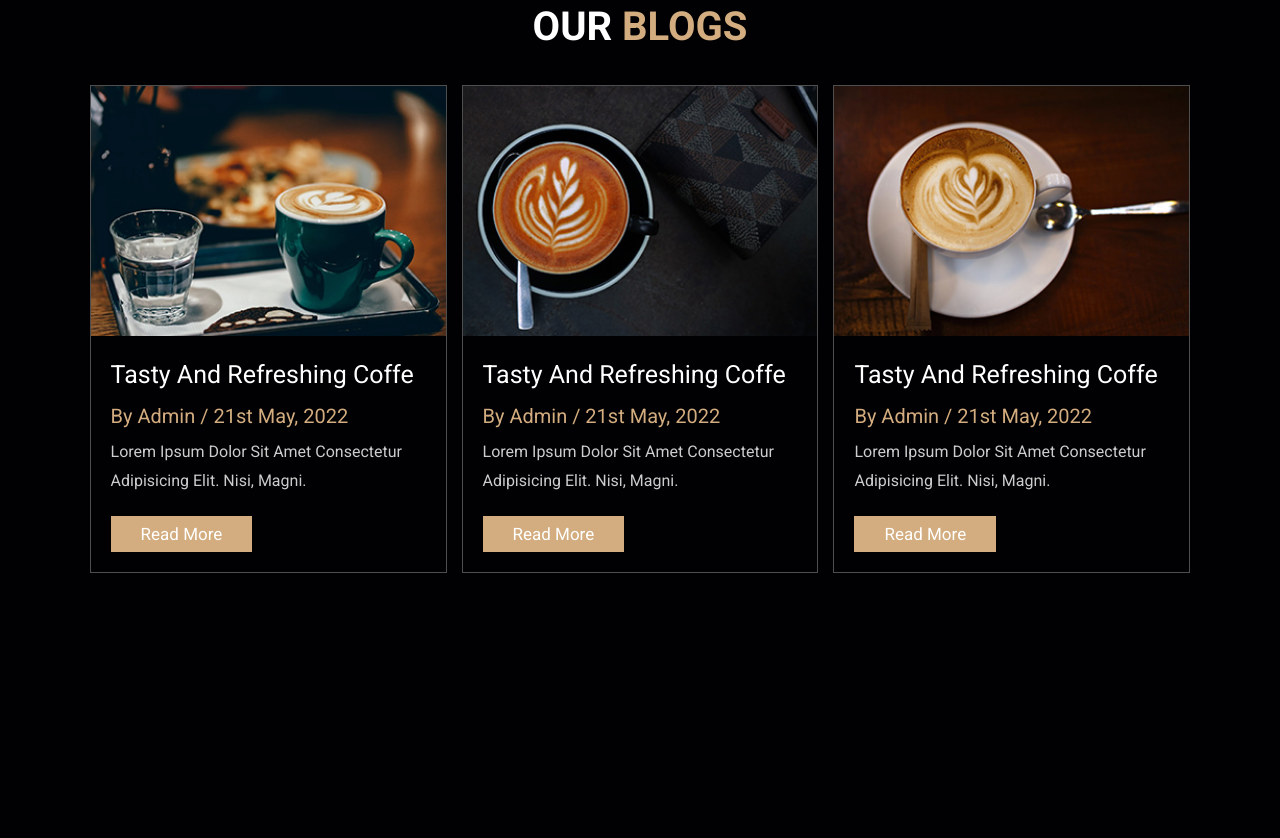
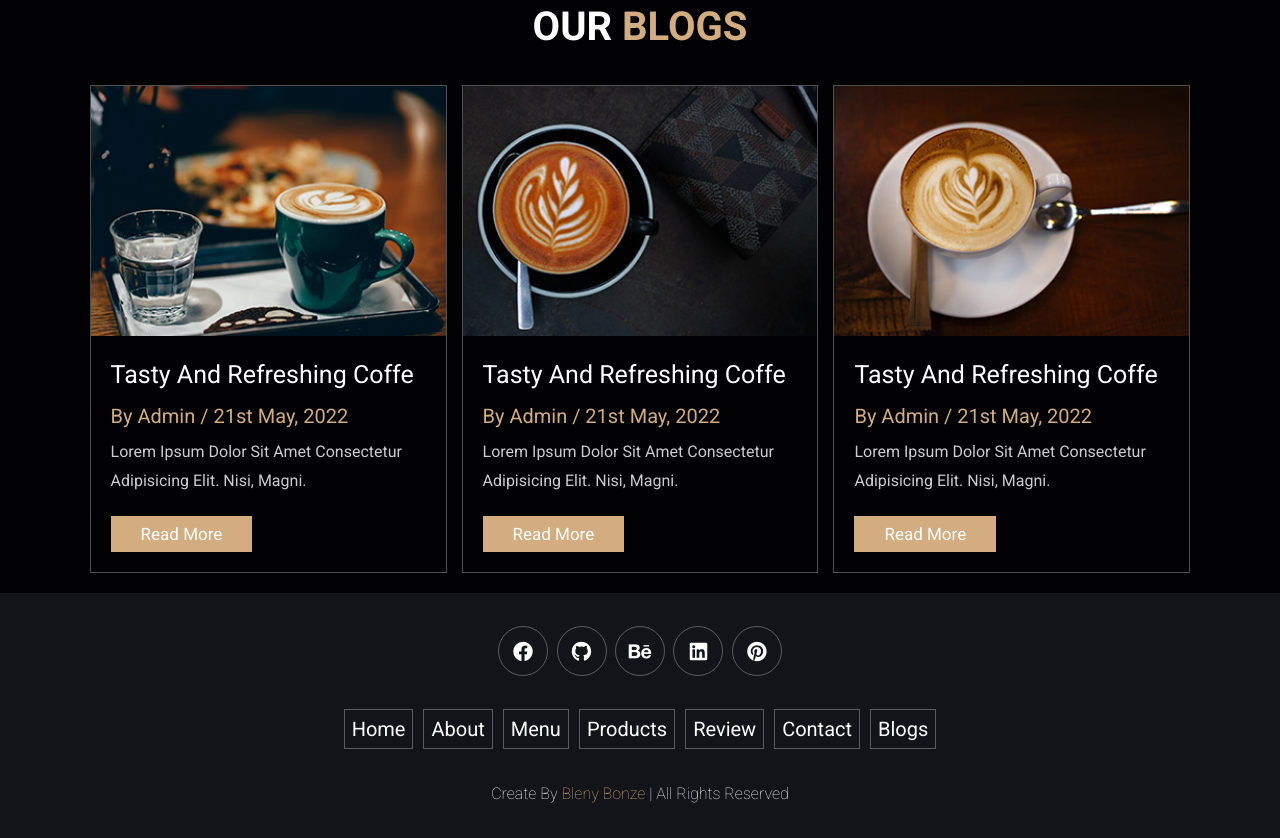
Before and after one commit to Blenybonze/coffe-shop, a plain HTML site: page index.html in a window 1280 px wide. Shown: the part 4040-4878 px from the top of the page. Before the commit the page ends 4633 px from the top, so only its background shows below. Drawn offline with Linux system fonts and the light colour scheme.

Commit message:
Section footer finalizada
Projeto finalizado.

```diff
--- a/css/style.css
+++ b/css/style.css
@@ -514,31 +514,59 @@ section {
 }
 
 
+.footer {
+    background: var(--black);
+    text-align: center;
+}
 
+.footer .share {
+    padding: 1rem 0;
+}
 
+.footer .share a {
+    height: 5rem;
+    width: 5rem;
+    line-height: 5rem;
+    font-size: 2rem;
+    color: #fff;
+    border: var(--border);
+    border-radius: 50%;
+    margin: .3rem;
+}
 
+.footer .share a:hover {
+    background-color: var(--main-color);
+}
 
+.footer .links {
+    display: flex;
+    justify-content: center;
+    flex-wrap: wrap;
+    padding: 2rem 0;
+    gap: 1rem;
+}
 
+.footer .links a {
+    padding: .7rem;
+    color: #fff;
+    border: var(--border);
+    font-size: 2rem;
+}
 
+.footer .links a:hover {
+    background-color: var(--main-color);
+}
 
+.footer .credit {
+    font-size: 1.6rem;
+    color: #fff;
+    font-weight: lighter;
+    padding: 1.5rem;
+}
 
-
-
-
-
-
-
-
-
-
-
-
-
-
-
-
-
-
+.footer .credit span {
+    color: var(--main-color);
+}
 
 
 
--- a/index.html
+++ b/index.html
@@ -383,6 +383,29 @@
     </section>
     <!--    Blogs section ends  -->
 
+    <!--    Footer section starts  -->
+    <section class="footer">
+        <div class="share">
+            <a href="#" class="fab fa-facebook"></a>
+            <a href="#" class="fab fa-github"></a>
+            <a href="#" class="fab fa-behance"></a>
+            <a href="#" class="fab fa-linkedin"></a>
+            <a href="#" class="fab fa-pinterest"></a>
+        </div>
+
+        <div class="links">
+            <a href="#home">home</a>
+            <a href="#about">about</a>
+            <a href="#menu">menu</a>
+            <a href="#products">products</a>
+            <a href="#review">review</a>
+            <a href="#contact">contact</a>
+            <a href="#blogs">blogs</a>
+        </div>
+
+        <div class="credit">create by <span>Bleny Bonze</span> | all rights reserved</div>
+    </section>
+    <!--    Footer section ends  -->
 
 
     <script src="js/script.js"></script>
```
